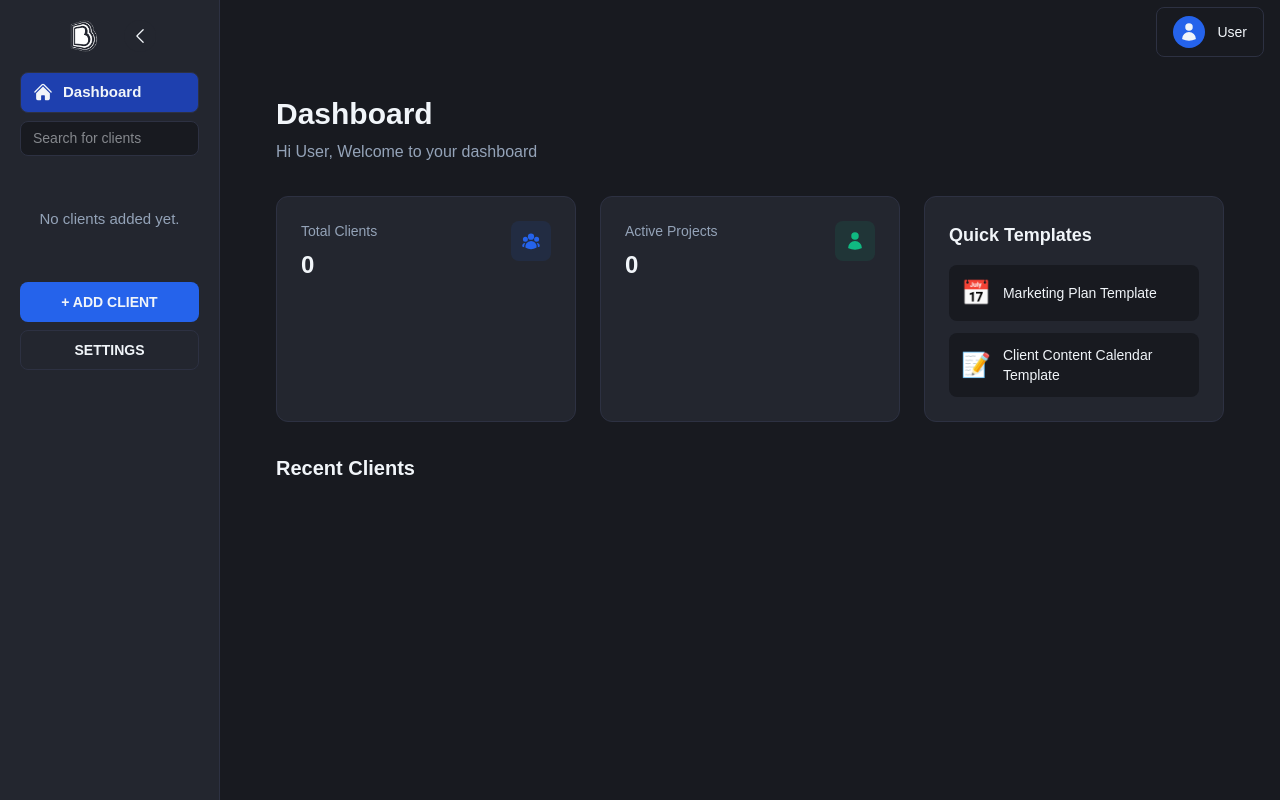
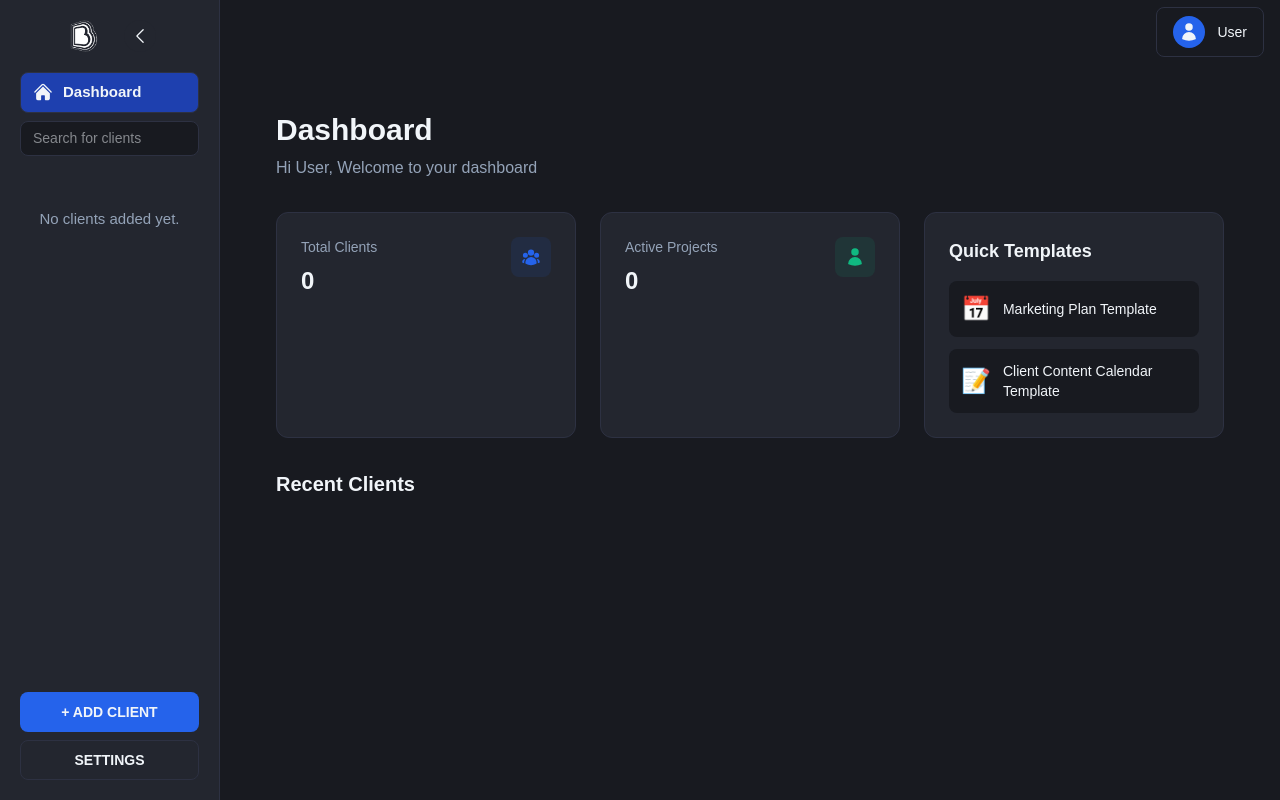
Before and after one commit to Boombox-Social/boombox, a Next.js app: page /dashboard in a window 1280 px wide. Built offline with nearby package versions, Linux system fonts and the light colour scheme.

Commit message:
BUGS FIXED - scrolling bug

```diff
--- a/src/app/components/sidebar/SidePanel.tsx
+++ b/src/app/components/sidebar/SidePanel.tsx
@@ -46,10 +46,8 @@ export function SidePanel({
           md:translate-x-0
           w-[220px]
           ${collapsed ? "md:w-[72px] md:z-40" : "md:w-[220px] md:z-50"}
-          md:static
-          overflow-y-auto
+          overflow-hidden
         `}
-        style={{ minWidth: 0 }}
       >
         <SidebarHeader
           collapsed={mobileOpen ? false : collapsed}
@@ -58,6 +56,9 @@ export function SidePanel({
           setMobileOpen={setMobileOpen}
         />
         <DashboardSection collapsed={mobileOpen ? false : collapsed} />
+
+        {/* Scrollable content area */}
+        <div className="flex-1 overflow-y-auto flex flex-col">
           {isLoading ? (
             <div className="flex items-center justify-center text-center text-[#94A3B8] text-sm flex-1 py-4 px-2">
               <div className="w-5 h-5 border-2 border-[#94A3B8] border-t-[#2563eb] rounded-full animate-spin" />
@@ -69,6 +70,8 @@ export function SidePanel({
           ) : (
             <ClientList clients={clients} collapsed={mobileOpen ? false : collapsed} />
           )}
+        </div>
+
         <SidebarFooter collapsed={mobileOpen ? false : collapsed} onAddClientClick={onAddClientClick} />
       </aside>
     </>
--- a/src/app/dashboard/layout.tsx
+++ b/src/app/dashboard/layout.tsx
@@ -21,21 +21,20 @@ export default function DashboardLayout({
     open: openModal,
     close: closeModal,
   } = useModal();
-  const [sidebarCollapsed, setSidebarCollapsed] = useState(false); // desktop logic
-  const [sidebarMobileOpen, setSidebarMobileOpen] = useState(false); // mobile overlay
+  const [sidebarCollapsed, setSidebarCollapsed] = useState(false);
+  const [sidebarMobileOpen, setSidebarMobileOpen] = useState(false);
 
   const pathname = usePathname();
 
   React.useEffect(() => {
-    // When navigating to dashboard, reload clients
     if (pathname === "/dashboard") {
       loadClients();
     }
   }, [pathname, loadClients]);
 
   return (
-    <div className="flex min-h-screen relative">
-      {/* Unified Navbar - adjusts position based on sidebar */}
+    <div className="flex min-h-screen relative bg-[#181A20]">
+      {/* Unified Navbar */}
       <Navbar
         onMenuClick={() => setSidebarMobileOpen(true)}
         showBurger={!sidebarMobileOpen}
@@ -60,9 +59,8 @@ export default function DashboardLayout({
       {sidebarCollapsed && (
         <button
           onClick={() => setSidebarCollapsed(false)}
-          className="hidden md:flex fixed top-4 left-[80px] z-30 text-[#F1F5F9] rounded-full w-10 h-10 items-center justify-center shadow-lg"
+          className="hidden md:flex fixed top-4 left-[80px] z-30 bg-[#2563eb] text-[#F1F5F9] rounded-full w-10 h-10 items-center justify-center shadow-lg hover:bg-[#1E40AF] transition-colors"
           aria-label="Expand sidebar"
-          style={{ transition: "left 0.2s" }}
         >
           <svg
             width="24"
@@ -79,12 +77,10 @@ export default function DashboardLayout({
       {/* Main content */}
       <main
         className={`
-          flex-1 bg-[#181A20] min-h-screen transition-all
-          pt-16
-          ml-0 md:ml-[${sidebarCollapsed ? "72px" : "220px"}]
-          p-6
+          flex-1 min-h-screen transition-all duration-200
+          pt-20 px-4 md:px-6
+          ${sidebarCollapsed ? "md:ml-[72px]" : "md:ml-[220px]"}
         `}
-        style={{ zIndex: 1 }} // Below both navbar and expand button
       >
         {children}
       </main>
```
Lines whose indentation alone changed are shown as unchanged.
